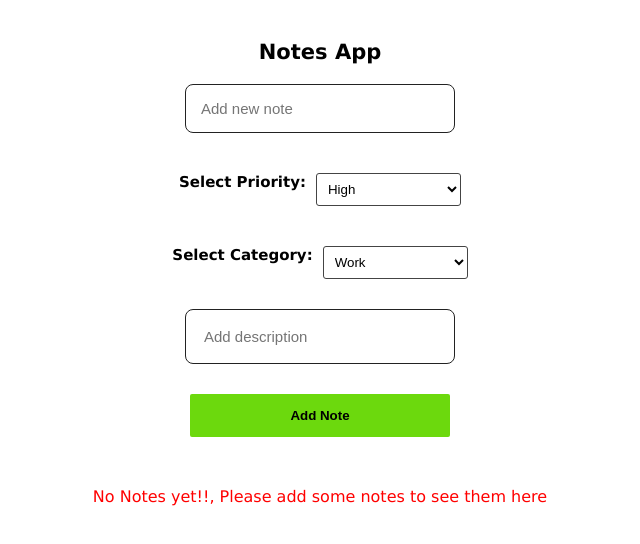
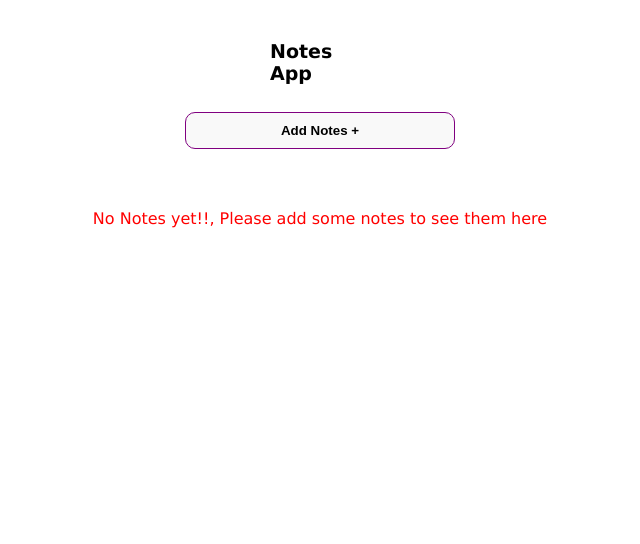
Before and after one commit to ALEXKOCHENS/NotesApp, a React (Vite) app: page / in a window 1280 px wide. Shown: the top 544 px of the page, without its empty margins (320-960 px from the left). Built offline with nearby package versions, Linux system fonts and the light colour scheme.

Commit message:
Added form toggle functionality

```diff
--- a/src/components/Button.jsx
+++ b/src/components/Button.jsx
@@ -1,6 +1,6 @@
-const Button = ({ children, type, className }) => {
+const Button = ({ children, type, className, onClick }) => {
   return (
-    <button className={className} type={type}>
+    <button className={className} type={type} onClick={onClick}>
       {children}
     </button>
   );
--- a/src/components/FormData.jsx
+++ b/src/components/FormData.jsx
@@ -8,6 +8,10 @@ const FormData = ({ heading, notes, addNotes }) => {
     category: 'Work',
     description: '',
   });
+
+  //State  to toggle the form visibility
+  const [formVisible, setVisibility] = useState(false);
+
   const handleChange = (e) => {
     setFormData({
       ...formData,
@@ -39,9 +43,20 @@ const FormData = ({ heading, notes, addNotes }) => {
     });
   };
   return (
+    <>
+      <div className='form-title'>
+        <h1 htmlFor='Title'>{heading}</h1>
+
+        <Button
+          className='add-notes'
+          onClick={() => setVisibility(!formVisible)}
+        >
+          {formVisible ? 'Close Form x' : 'Add Notes +'}
+        </Button>
+      </div>
+      {formVisible && (
         <form onSubmit={handleSubmit}>
           <div className='title-input'>
-        <label htmlFor='Title'>{heading}</label>
             <input
               name='title'
               type='text'
@@ -92,6 +107,8 @@ const FormData = ({ heading, notes, addNotes }) => {
             Add Note
           </Button>
         </form>
+      )}
+    </>
   );
 };
 
--- a/src/components/NoteList.jsx
+++ b/src/components/NoteList.jsx
@@ -6,6 +6,7 @@ const NoteList = ({ notes }) => {
       </p>
     );
   }
+
   return (
     <div className='notes'>
       {notes.map((note) => (
--- a/src/index.css
+++ b/src/index.css
@@ -79,7 +79,7 @@ form {
   border: none;
   width: 260px;
   font-weight: bold;
-  border-radius: 2px;
+  border-radius: 8px;
   background-color: #6cd90d;
 }
 
@@ -118,3 +118,36 @@ form {
 .note-list strong {
   padding: 7px;
 }
+
+.add-notes {
+  background: #f9f9f9;
+  border: none;
+  padding: 10px;
+  width: 270px;
+  border: 1px solid purple;
+  cursor: pointer;
+  margin-bottom: 40px;
+  border-radius: 10px;
+  font-weight: bold;
+}
+
+.form-title {
+  align-items: center;
+  width: 100px;
+  max-width: 360px;
+  display: flex;
+  flex-direction: column;
+  justify-content: space-between;
+  margin: 20px auto;
+}
+
+.form-title h1 {
+  font-size: 19px;
+  padding-bottom: 28px;
+  margin-top: 20px;
+}
+
+.add-notes:hover {
+  background: #80008015;
+  transition: all ease 0.3s;
+}
```
Lines whose indentation alone changed are shown as unchanged.
